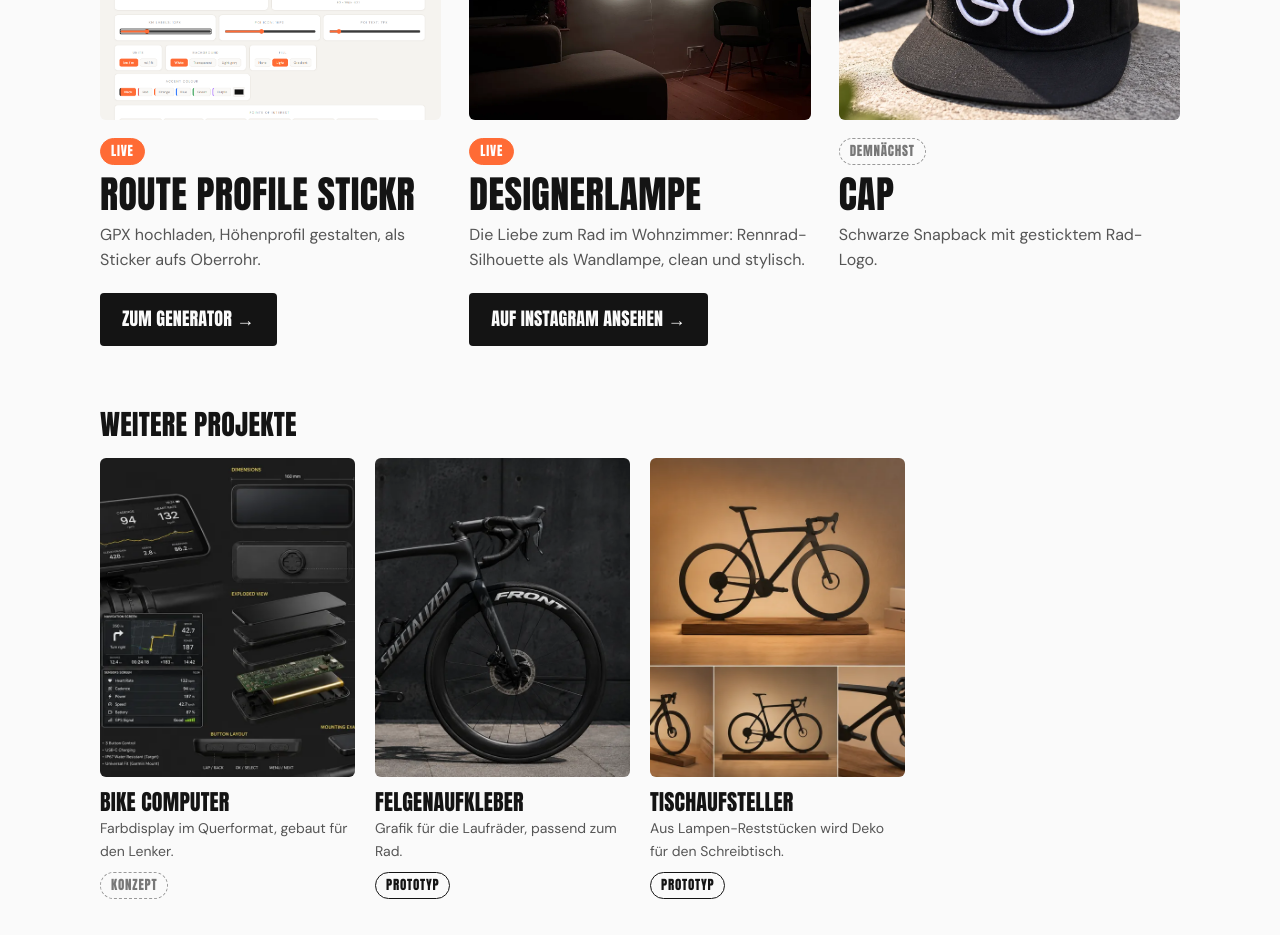
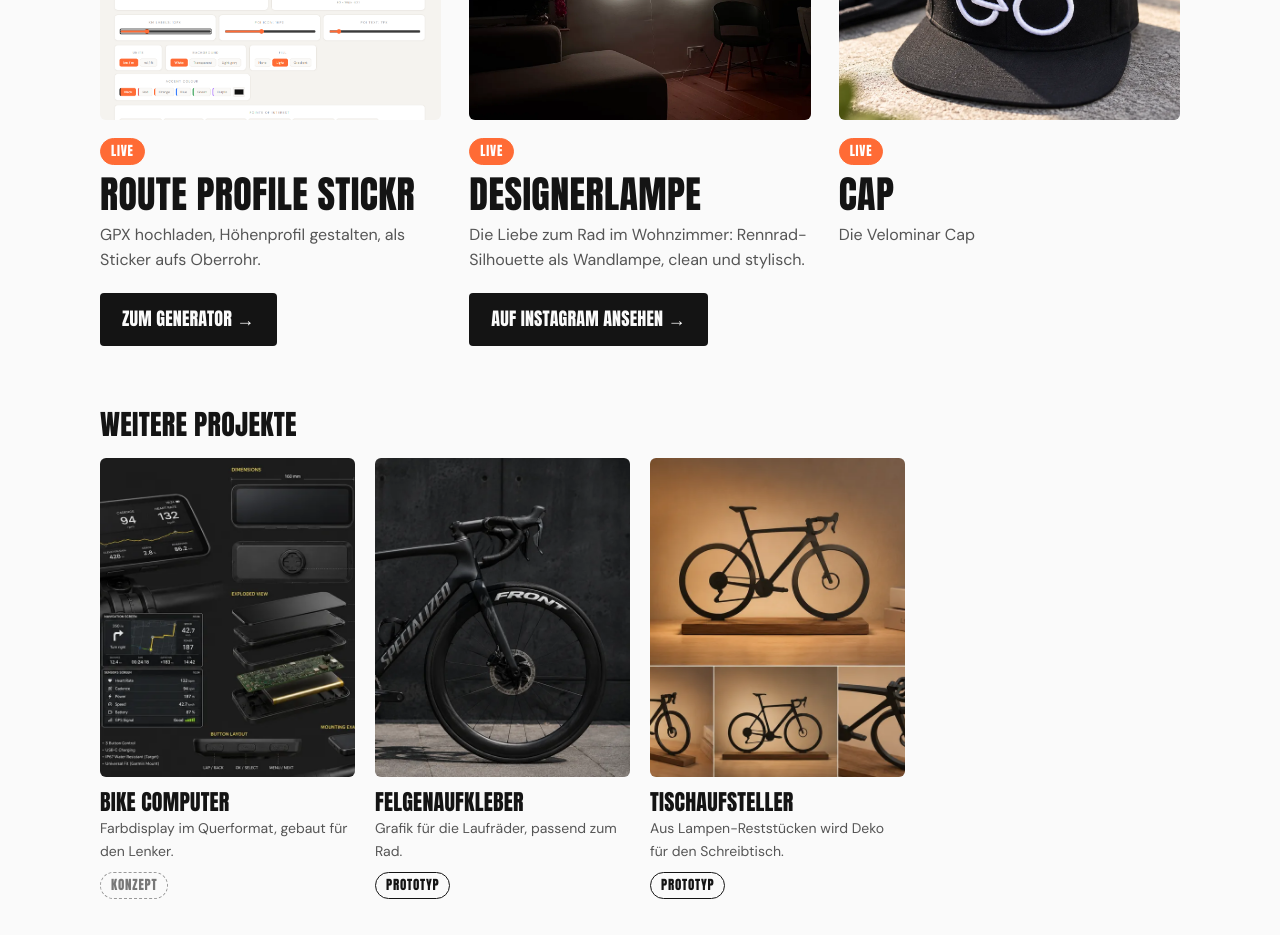
Before and after one commit to lindstroem165/velominar-site, a React (Vite) app: page / in a window 1280 px wide. Shown: the part 860-1795 px from the top of the page. Built offline with nearby package versions, Linux system fonts and the light colour scheme.

Commit message:
Cap: Status Live und neuer Teaser
Co-Authored-By: Claude Opus 5.5 <noreply@anthropic.com>

```diff
--- a/src/projects.js
+++ b/src/projects.js
@@ -31,8 +31,8 @@ export const projects = [
   {
     id: 'cap',
     title: 'Cap',
-    teaser: 'Schwarze Snapback mit gesticktem Rad-Logo.',
-    status: 'bald',
+    teaser: 'Die Velominar Cap',
+    status: 'live',
     href: '',
     image: '/images/cap.webp',
     imageHint: 'Cap mit Rad-Logo',
```
